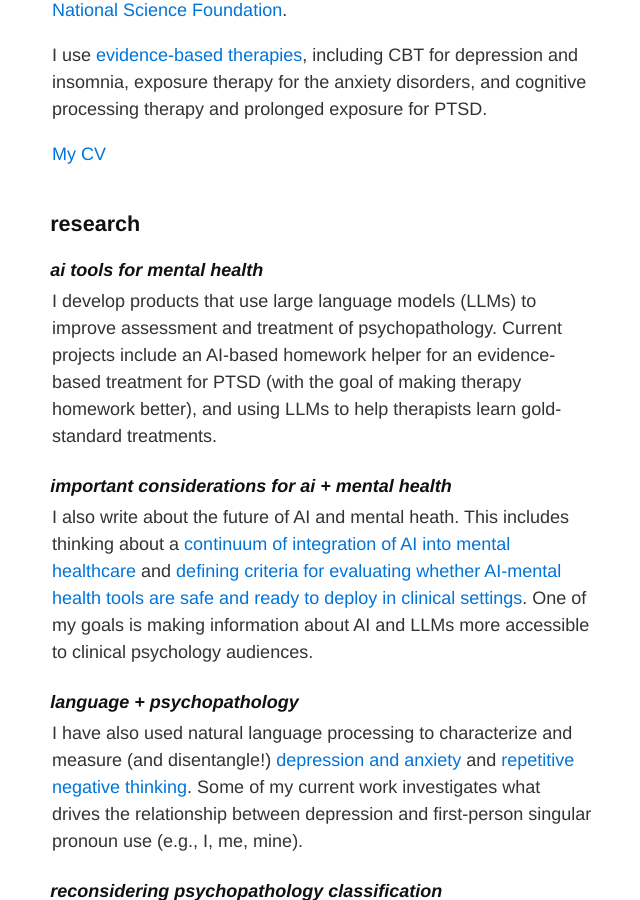
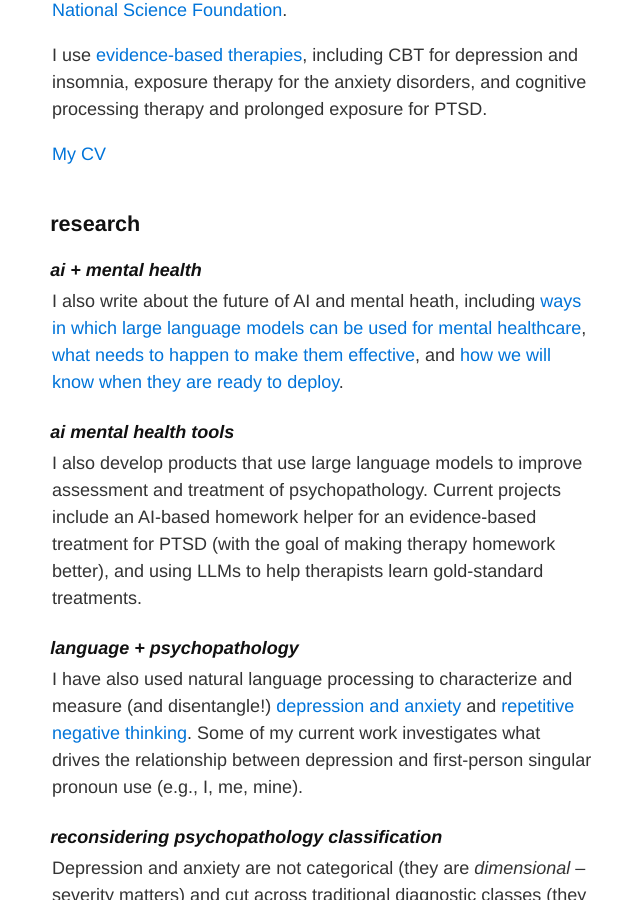
Before and after one commit to betsystade/betsystade.github.io, a Jekyll site: the page built from index.md, in a window 1280 px wide and 900 px high, scrolled down 574 px. Shown: the whole window, without its empty margins (318-958 px from the left). Built offline with Jekyll 4.4.1, drawn with Linux system fonts in a browser that asks for light colours; our own code applies the rules of GitHub Pages for plain Markdown files.

Commit message:
description

```diff
--- a/index.md
+++ b/index.md
@@ -21,11 +21,13 @@ I use [evidence-based therapies](https://div12.org/treatments/), including CBT f
 
 ## research
 
-#### ai tools for mental health
-I develop products that use large language models (LLMs) to improve assessment and treatment of psychopathology. Current projects include an AI-based homework helper for an evidence-based treatment for PTSD (with the goal of making therapy homework better), and using LLMs to help therapists learn gold-standard treatments.
+#### ai + mental health
+I also write about the future of AI and mental heath, including [ways in which large language models can be used for mental healthcare](https://www.nature.com/articles/s44184-024-00056-z.pdf), [what needs to happen to make them effective](https://osf.io/preprints/psyarxiv/tjv8p), and [how we will know when they are ready to deploy](https://osf.io/preprints/psyarxiv/8zqhw).
 
-#### important considerations for ai + mental health
-I also write about the future of AI and mental heath. This includes thinking about a [continuum of integration of AI into mental healthcare](https://www.nature.com/articles/s44184-024-00056-z.pdf) and [defining criteria for evaluating whether AI-mental health tools are safe and ready to deploy in clinical settings](https://osf.io/preprints/psyarxiv/8zqhw). One of my goals is making information about AI and LLMs more accessible to clinical psychology audiences.
+
+#### ai mental health tools
+I also develop products that use large language models to improve assessment and treatment of psychopathology. Current projects include an AI-based homework helper for an evidence-based treatment for PTSD (with the goal of making therapy homework better), and using LLMs to help therapists learn gold-standard treatments.
+
 
 #### language + psychopathology
 I have also used natural language processing to characterize and measure (and disentangle!) [depression and anxiety](https://doi.org/10.1037/abn0000850) and [repetitive negative thinking](https://doi.org/10.1016/j.brat.2023.104307). Some of my current work investigates what drives the relationship between depression and first-person singular pronoun use (e.g., I, me, mine).
```
